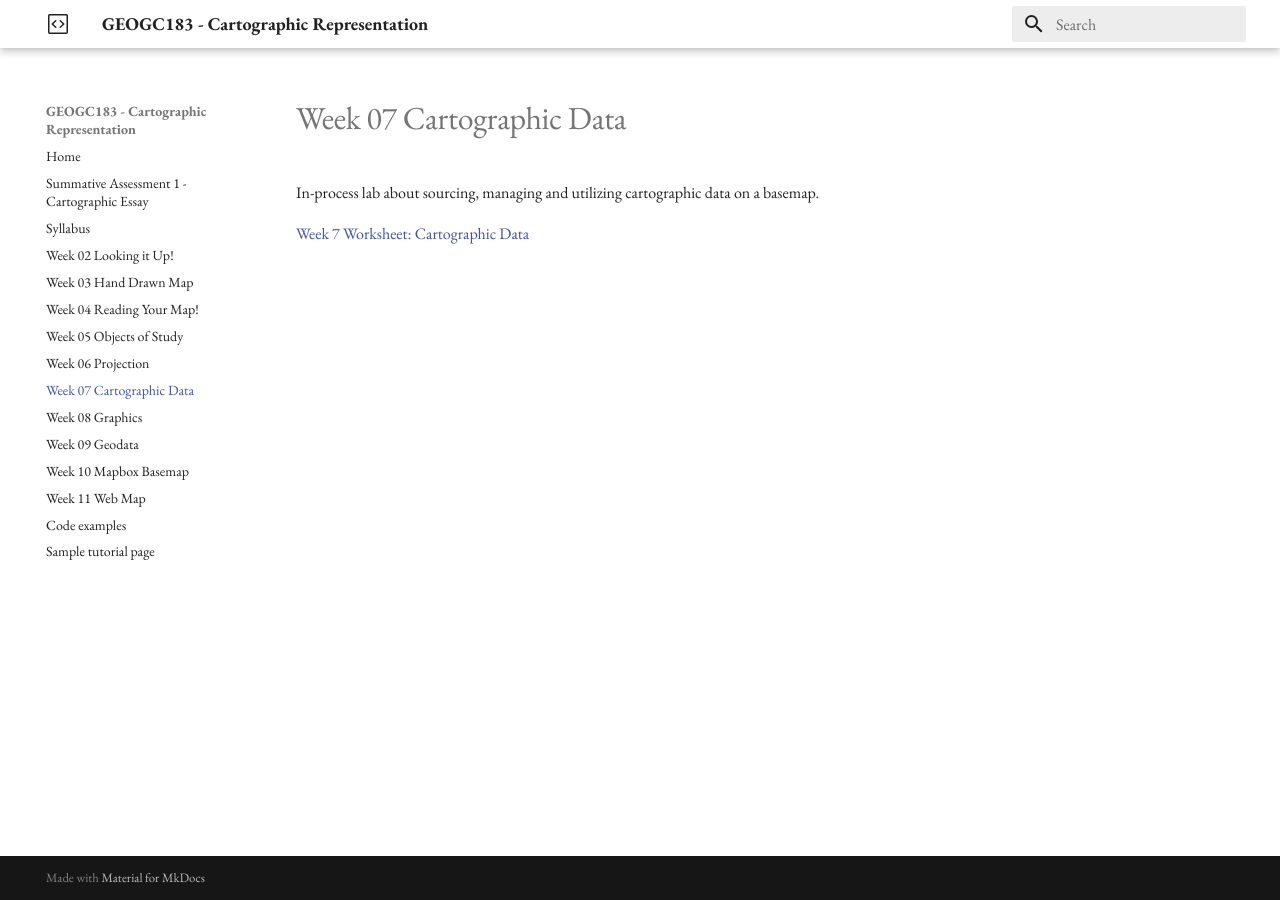
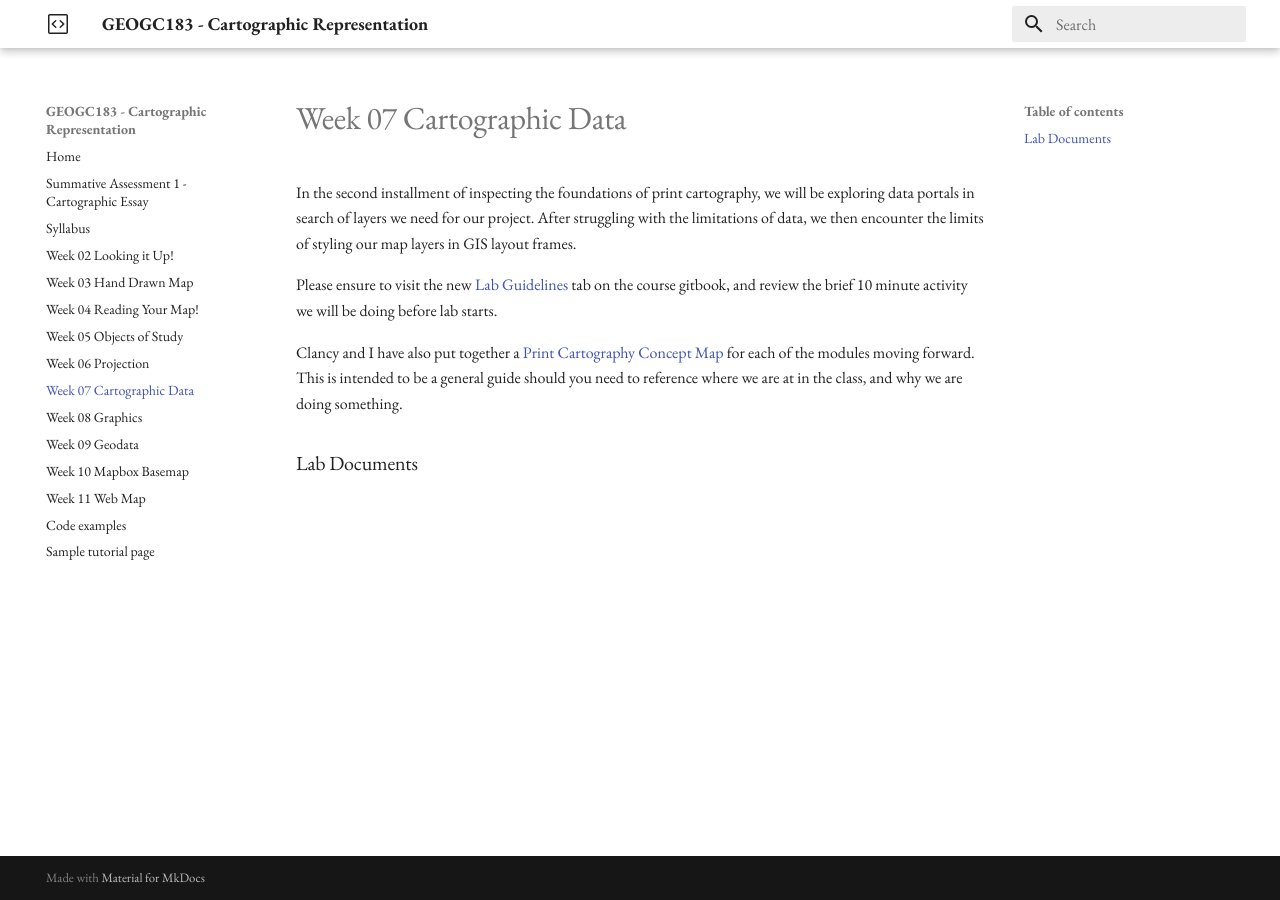
Before and after one commit to cwilmott/GEOGC183, an MkDocs documentation site: the page built from docs/Week-07-GIS.md, in a window 1280 px wide. Built offline with MkDocs 1.6.1 and Material for MkDocs 9.7.7, drawn with Linux system fonts in a browser that asks for light colours.

Commit message:
Update Week-07-GIS.md

```diff
--- a/docs/Week-07-GIS.md
+++ b/docs/Week-07-GIS.md
@@ -1,5 +1,11 @@
 # Week 07 Cartographic Data
 
-In-process lab about sourcing, managing and utilizing cartographic data on a basemap.
+In the second installment of inspecting the foundations of print cartography, we will be exploring data portals in search of layers we need for our project. After struggling with the limitations of data, we then encounter the limits of styling our map layers in GIS layout frames.
 
- [Week 7 Worksheet: Cartographic Data]()
+Please ensure to visit the new [Lab Guidelines]() tab on the course gitbook, and review the brief 10 minute activity we will be doing before lab starts.
+
+Clancy and I have also put together a [Print Cartography Concept Map]() for each of the modules moving forward. This is intended to be a general guide should you need to reference where we are at in the class, and why we are doing something.
+
+### Lab Documents
+
+ []()
```
